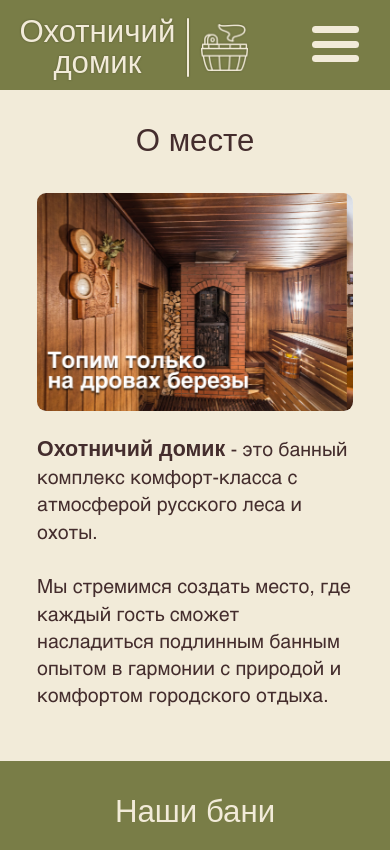
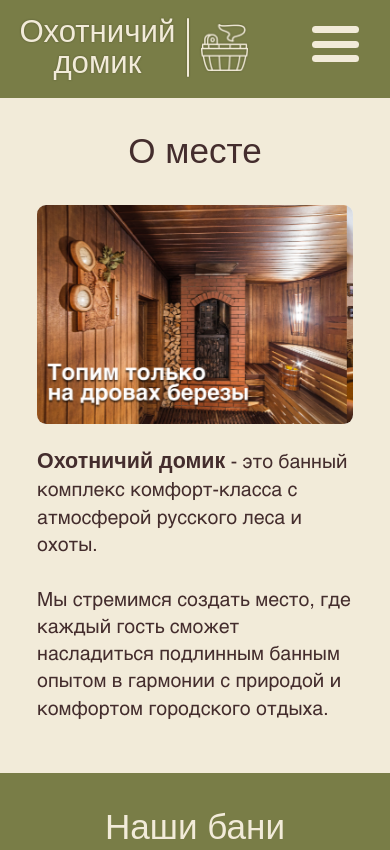
Before and after one commit to mmeetty64/HuntingLounge, a plain HTML site: page index.html in a window 390 px wide. Shown: the top 850 px of the page. Drawn offline with Linux system fonts and the light colour scheme; a web font is replaced by a local one.

Commit message:
fix adaptive size

```diff
--- a/css/footer.css
+++ b/css/footer.css
@@ -142,6 +142,8 @@ footer{
     }
     .footer_social_media a{
         font-size: 5vw;
+        font-family: 'SHelvetica-regular', sans-serif;
+        font-style: oblique;
     }
     .footer_social_media img{
         width: 5vw;
--- a/css/header.css
+++ b/css/header.css
@@ -106,7 +106,7 @@ header{
     .index_header{
         background-color: #797D47 !important;
         background-image: none;
-        height: 23vw;
+        height: 25vw;
     }
     .header_nav{
         display: none;
--- a/css/index.css
+++ b/css/index.css
@@ -115,7 +115,7 @@
         width: 90%;
     }
     .index_wrapper h1{
-        font-size: 8vw;
+        font-size: 9vw;
         margin-top: 5vw;
         margin-bottom: 5vw;
     }
```
